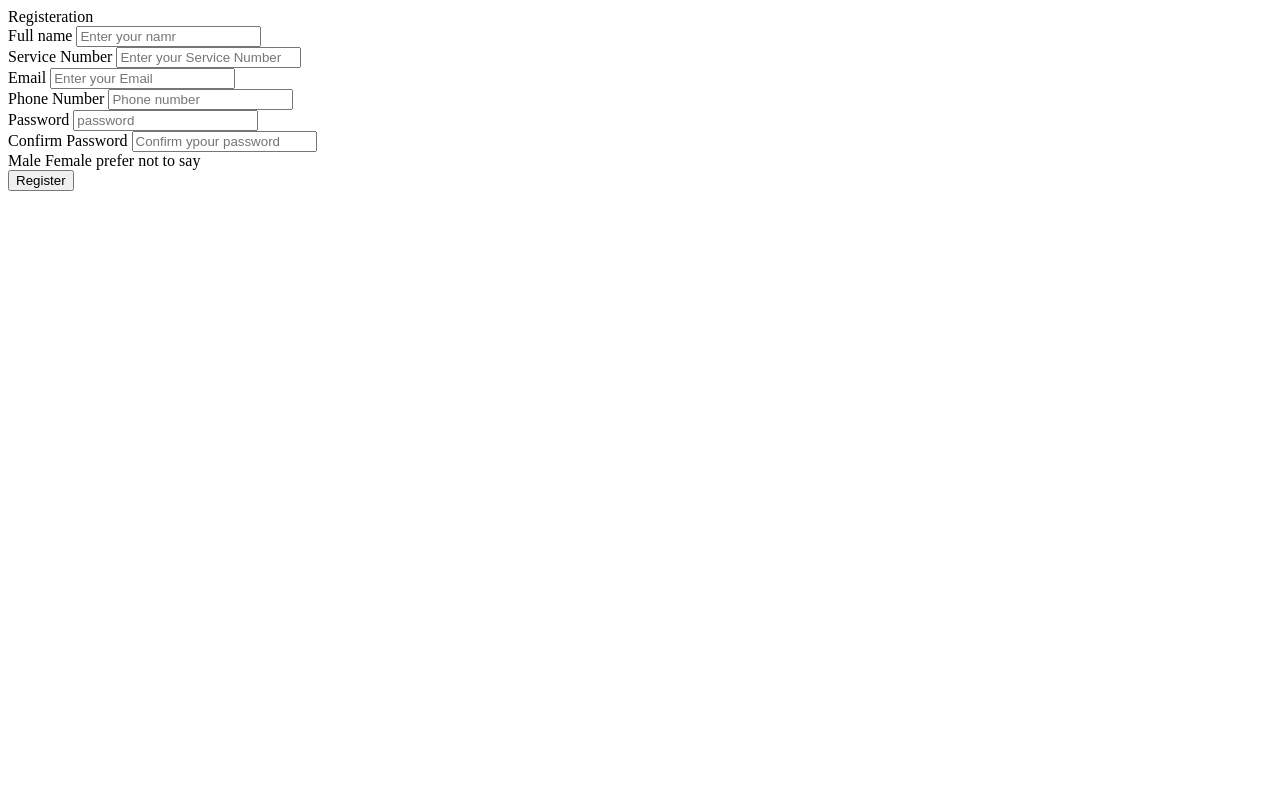
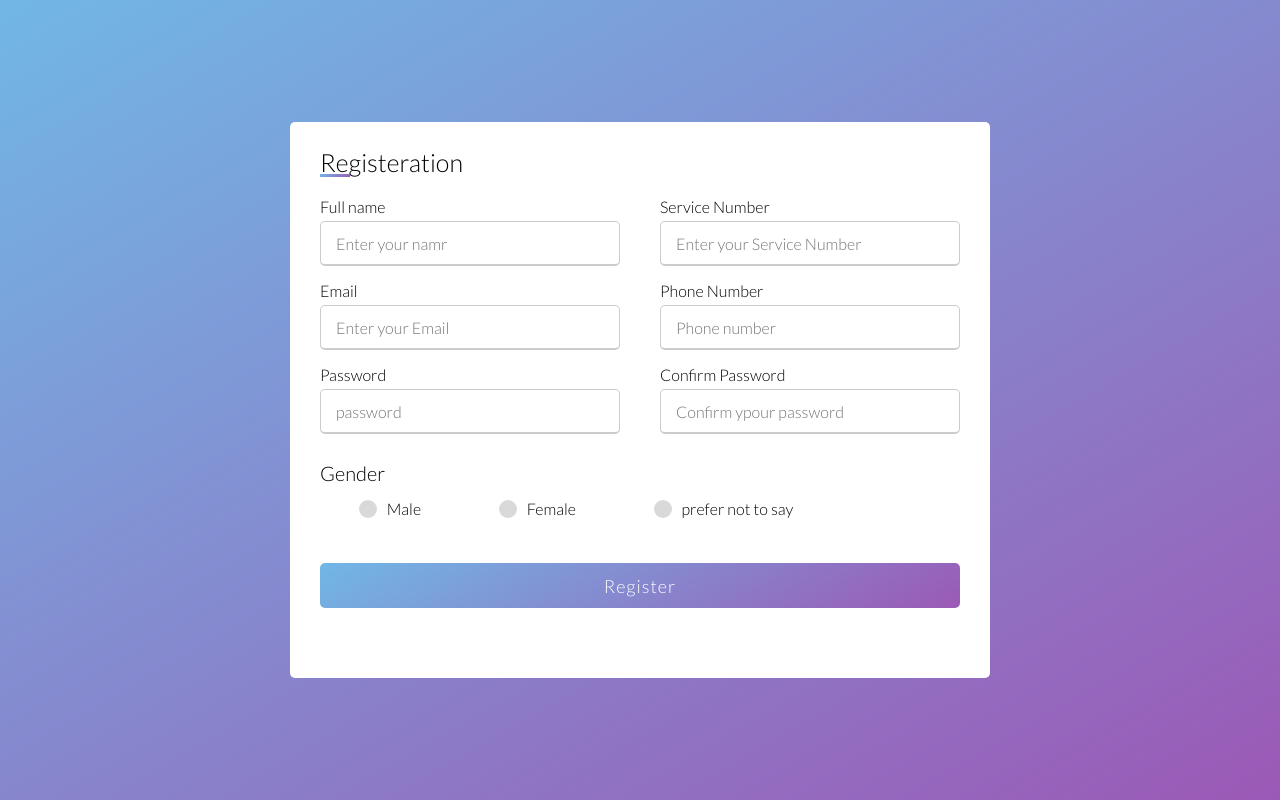
Before and after one commit to codeironside/supreme-robot, a plain HTML site: page html/register.html in a window 1280 px wide. Drawn offline with Linux system fonts and the light colour scheme.

Commit message:
this one is for the reg page

```diff
--- a/css/Register.css
+++ b/css/Register.css
@@ -0,0 +1,139 @@
+@import url('https://fonts.googleapis.com/css2?family=Lato:ital,wght@0,300;1,300&display=swap');
+*{
+    margin: 0;
+    padding: 0;
+    box-sizing: border-box;
+    font-family: "Lato", sans-serif;
+}
+body{
+    display: flex;
+    height: 100vh;
+    justify-content: center;
+    align-items: center;
+    padding: 10px;
+    background:linear-gradient(150deg, #71b7e6, #9b59b6)
+
+}
+.container{
+    max-width: 700px;
+    width: 100%;
+    background: #fff;
+    padding: 25px 30px;
+    border-radius: 5px;
+}
+.container .title{
+    font-size: 25px;
+    font-weight: 500;
+    position: relative;
+}
+.container .title::before{
+    content:  "";
+    position: absolute;
+    height: 3px;
+    left: 0;
+    bottom: 0;
+    width: 30px;
+    background:linear-gradient(150deg, #71b7e6, #9b59b6)
+
+}
+.container form .user-details{
+    display: flex;
+    flex-wrap: wrap;
+    justify-content: space-between;
+    margin: 20px 0 12px 0;
+}
+form .user-details .input-box{
+    margin-bottom: 15px;
+    width:calc(100% / 2 - 20px) ;
+    /* margin: 20px 0 12px 0; */
+}
+.user-details .input-box .details{
+    display: block;
+    font-weight: 500;
+    margin-bottom: 5px;
+}
+.user-details .input-box input{
+    height: 45px;
+    width: 100%;
+    outline: none;
+    border-radius: 5px;
+    border:  1px solid #ccc;
+    padding-left: 15px;
+    font-size: 16px;
+    border-bottom-width: 2px;
+    transition:all 1s ease ;
+}
+.user-details .input-box input:focus,
+.user-details .input-box input:valid{
+ border-color: #9b59b6;
+}
+form .gender-details .gender-title{
+    font-size: 20px;
+    font-weight: 500;
+
+}
+form .gender-details .category{
+    display: flex;
+    width: 80%;
+    margin: 14px 0;
+    justify-content: space-around;
+}
+.gender-details .category label{
+    display: flex;
+    align-items: center;
+}
+.gender-details .category .dot{
+    height: 18px;
+    width:18px ;
+    background: #d9d9d9;
+    border-radius: 50%;
+    margin-right: 10px;
+    border: 5px solid transparent ;
+}
+#dot-1:checked ~ .category label .one,
+#dot-2:checked ~ .category label .two,
+#dot-3:checked ~ .category label .three{
+    border-color: #d9d9d9;
+    background: #9b59b6;
+}
+form input[type='radio']{
+    display: none;
+}
+form .button{
+    height: 45px;
+    margin: 45px 0;
+}
+form .button input{
+    height: 100%;
+    width: 100%;
+    outline: none;
+    color: #fff;
+    border: none;
+    font-size: 18px;
+    font-weight: 500;
+    letter-spacing: 1px;
+    border-radius: 5px;
+    background:linear-gradient(150deg, #71b7e6, #9b59b6)
+}
+form .button input:hover{
+    background:linear-gradient(-150deg, #71b7e6, #9b59b6)
+}
+@media (max-width: 584px) {
+    .container{
+        max-width: 100%;
+    }
+    form .user-details .input-box{
+        margin-bottom: 15px;
+        width: 100%;
+    }
+    form .gender-details .category{
+        width: 100%;
+    }
+    .container form .user-details{
+        max-width: 300px;
+        overflow-y: scroll;
+    }
+    .user-details::-webkit-scrollbar{
+        width: 0;
+    }
+}
--- a/html/register.html
+++ b/html/register.html
@@ -37,7 +37,7 @@
                     <span class="details">
                         Phone Number
                     </span>
-                    <input type="number" name="" id="" placeholder="Phone number" required>
+                    <input type="text" name="" id="" placeholder="Phone number" required>
 
                 </div>
                 <div class="input-box">
@@ -56,25 +56,28 @@
                 </div>
             </div>
             <div class="gender-details">
-                <span class="gender-title">
+                <input type="radio" name="" id="dot-1">
+                <input type="radio" name="" id="dot-2">
+                <input type="radio" name="" id="dot-3">
+                <span class="gender-title">Gender</span>
                 <div class="category">
-                        <label for="
+                    <label for="dot-1
                     ">
                         <span class="dot one"></span>
                         <span class="gender">Male</span>
                     </label>
-                        <label for="
+                    <label for="dot-2
                     ">
-                            <span class="dot one"></span>
+                        <span class="dot two"></span>
                         <span class="gender">Female</span>
                     </label>
-                        <label for="
+                    <label for="dot-3
                     ">
-                            <span class="dot one"></span>
+                        <span class="dot three"></span>
                         <span class="gender">prefer not to say</span>
                     </label>
                 </div>
-                </span>
+
             </div>
             <div class="button">
                 <input type="submit" value="Register">
--- a/scripts/tci.js
+++ b/scripts/tci.js
@@ -3,6 +3,7 @@ document.getElementById("submit-btn").addEventListener('click',(e) =>{
     e.preventDefault();
 
     const AFname = document.getElementById("Afname").value
+    console.log(AFname)
     const aircraftNumber = document.getElementById("Afnumber").value
     const country = document.getElementById("country").value
     const cUnit = document.getElementById("Cunit").value
```
Lines whose indentation alone changed are shown as unchanged.
